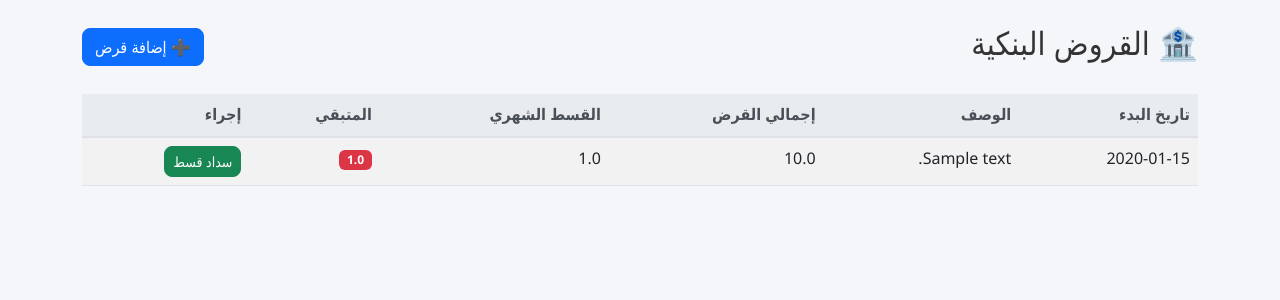
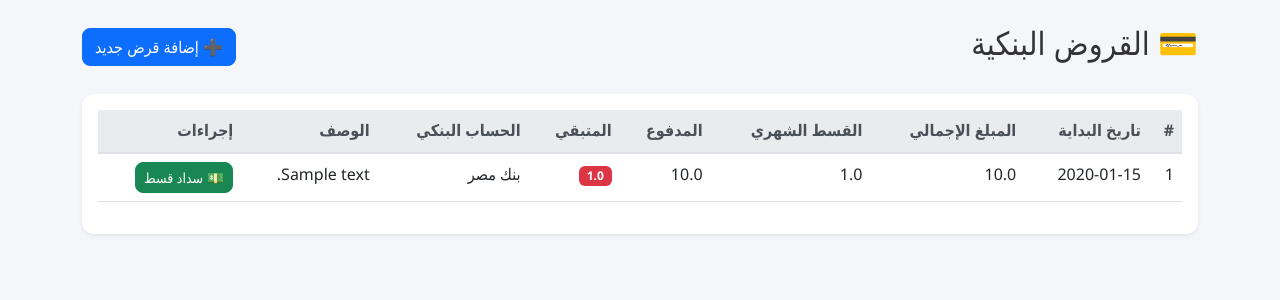
Before and after one commit to mariam-anwar-elgendy/AdamsCargo, a Flask app: template templates/bank_loans.html in a window 1280 px wide. Shown: the part 58-358 px from the top of the page. Run offline with Flask 3, Linux system fonts and the light colour scheme; data comes from the database, SQL or seed files in the repository; tables that the repository leaves empty hold one stand-in row (values such as "Sample post"); the template is opened without the code that fills it: values that come from a table or form of the project are taken from there, most other values are stand-ins (such as "Sample title", 1, 10 or a date in 2020).

Commit message:
Refactor bank loans template for better UI/UX
Updated the bank loans template to enhance layout and functionality, including improved table structure and modal dialogs for adding and paying loans.

```diff
--- a/templates/bank_loans.html
+++ b/templates/bank_loans.html
@@ -1,56 +1,150 @@
 {% extends 'base.html' %}
 
 {% block content %}
-<div class="d-flex justify-content-between align-items-center mb-4">
-    <h2>🏦 القروض البنكية</h2>
-    <button class="btn btn-primary" data-bs-toggle="modal" data-bs-target="#addLoanModal">➕ إضافة قرض</button>
+<div class="row mb-4">
+    <div class="col-12 d-flex justify-content-between align-items-center">
+        <h2>💳 القروض البنكية</h2>
+        <button type="button" class="btn btn-primary" data-bs-toggle="modal" data-bs-target="#addLoanModal">
+            ➕ إضافة قرض جديد
+        </button>
+    </div>
 </div>
 
-<table class="table table-striped">
-    <thead><tr><th>تاريخ البدء</th><th>الوصف</th><th>إجمالي القرض</th><th>القسط الشهري</th><th>المتبقي</th><th>إجراء</th></tr></thead>
+<!-- جدول القروض -->
+<div class="card shadow-sm">
+    <div class="card-body">
+        <div class="table-responsive">
+            <table class="table table-hover">
+                <thead>
+                    <tr>
+                        <th>#</th>
+                        <th>تاريخ البداية</th>
+                        <th>المبلغ الإجمالي</th>
+                        <th>القسط الشهري</th>
+                        <th>المدفوع</th>
+                        <th>المتبقي</th>
+                        <th>الحساب البنكي</th>
+                        <th>الوصف</th>
+                        <th>إجراءات</th>
+                    </tr>
+                </thead>
                 <tbody>
                     {% for loan in loans %}
                     <tr>
+                        <td>{{ loop.index }}</td>
                         <td>{{ loan.start_date }}</td>
-            <td>{{ loan.description }}</td>
                         <td>{{ loan.total_amount }}</td>
                         <td>{{ loan.monthly_installment }}</td>
-            <td><span class="badge bg-danger">{{ loan.remaining }}</span></td>
+                        <td>{{ loan.total_paid }}</td>
                         <td>
-                <button class="btn btn-sm btn-success" data-bs-toggle="modal" data-bs-target="#payLoanModal{{ loan.id }}">سداد قسط</button>
-
-                <div class="modal fade" id="payLoanModal{{ loan.id }}">
-                    <div class="modal-dialog"><div class="modal-content">
-                        <form method="POST" action="{{ url_for('pay_loan_installment', lid=loan.id) }}">
-                            <div class="modal-header"><h5>سداد قسط للقرض #{{ loan.id }}</h5></div>
-                            <div class="modal-body">
-                                <div class="mb-3"><label>التاريخ</label><input type="date" name="date" class="form-control" required></div>
-                                <div class="mb-3"><label>المبلغ</label><input type="number" name="amount" class="form-control" step="0.01" required></div>
-                                <div class="mb-3"><label>ملاحظات</label><textarea name="notes" class="form-control"></textarea></div>
-                            </div>
-                            <div class="modal-footer"><button type="submit" class="btn btn-success">تأكيد السداد</button></div>
-                        </form>
-                    </div></div>
-                </div>
+                            {% if loan.remaining > 0 %}
+                                <span class="badge bg-danger">{{ loan.remaining }}</span>
+                            {% else %}
+                                <span class="badge bg-success">مسدد</span>
+                            {% endif %}
+                        </td>
+                        <td>{{ loan.account.bank_name if loan.account else '-' }}</td>
+                        <td>{{ loan.description or '-' }}</td>
+                        <td>
+                            {% if loan.remaining > 0 %}
+                            <button type="button" class="btn btn-sm btn-success" data-bs-toggle="modal" data-bs-target="#payModal{{ loan.id }}">
+                                💵 سداد قسط
+                            </button>
+                            {% endif %}
                         </td>
                     </tr>
+
+                    <!-- Modal سداد قسط -->
+                    {% if loan.remaining > 0 %}
+                    <div class="modal fade" id="payModal{{ loan.id }}" tabindex="-1" aria-hidden="true">
+                        <div class="modal-dialog">
+                            <div class="modal-content">
+                                <div class="modal-header">
+                                    <h5 class="modal-title">سداد قسط - قرض #{{ loan.id }}</h5>
+                                    <button type="button" class="btn-close" data-bs-dismiss="modal"></button>
+                                </div>
+                                <form action="{{ url_for('pay_loan_installment', lid=loan.id) }}" method="POST">
+                                    <div class="modal-body">
+                                        <div class="mb-3">
+                                            <label class="form-label">التاريخ</label>
+                                            <input type="date" class="form-control" name="date" required value="{{ date.today() }}">
+                                        </div>
+                                        <div class="mb-3">
+                                            <label class="form-label">المبلغ</label>
+                                            <input type="number" step="0.01" class="form-control" name="amount" required>
+                                        </div>
+                                        <div class="mb-3">
+                                            <label class="form-label">الحساب البنكي</label>
+                                            <select class="form-select" name="account_id" required>
+                                                <option value="">اختر الحساب...</option>
+                                                {% for account in accounts %}
+                                                <option value="{{ account.id }}" {% if loan.account_id == account.id %}selected{% endif %}>{{ account.bank_name }}</option>
+                                                {% endfor %}
+                                            </select>
+                                        </div>
+                                        <div class="mb-3">
+                                            <label class="form-label">ملاحظات</label>
+                                            <input type="text" class="form-control" name="notes">
+                                        </div>
+                                    </div>
+                                    <div class="modal-footer">
+                                        <button type="button" class="btn btn-secondary" data-bs-dismiss="modal">إلغاء</button>
+                                        <button type="submit" class="btn btn-success">سداد</button>
+                                    </div>
+                                </form>
+                            </div>
+                        </div>
+                    </div>
+                    {% endif %}
                     {% endfor %}
                 </tbody>
             </table>
+        </div>
+    </div>
+</div>
 
 <!-- Modal إضافة قرض -->
-<div class="modal fade" id="addLoanModal">
-    <div class="modal-dialog"><div class="modal-content">
-        <form method="POST" action="{{ url_for('add_bank_loan') }}">
-            <div class="modal-header"><h5>إضافة قرض جديد</h5></div>
+<div class="modal fade" id="addLoanModal" tabindex="-1" aria-hidden="true">
+    <div class="modal-dialog">
+        <div class="modal-content">
+            <div class="modal-header">
+                <h5 class="modal-title">إضافة قرض بنكي جديد</h5>
+                <button type="button" class="btn-close" data-bs-dismiss="modal"></button>
+            </div>
+            <form action="{{ url_for('add_bank_loan') }}" method="POST">
                 <div class="modal-body">
-                <div class="mb-3"><label>تاريخ البدء</label><input type="date" name="start_date" class="form-control" required></div>
-                <div class="mb-3"><label>إجمالي المبلغ</label><input type="number" name="total_amount" class="form-control" step="0.01" required></div>
-                <div class="mb-3"><label>القسط الشهري</label><input type="number" name="monthly_installment" class="form-control" step="0.01" required></div>
-                <div class="mb-3"><label>الوصف</label><textarea name="description" class="form-control"></textarea></div>
+                    <div class="mb-3">
+                        <label class="form-label">تاريخ البداية</label>
+                        <input type="date" class="form-control" name="start_date" required>
                     </div>
-            <div class="modal-footer"><button type="submit" class="btn btn-primary">حفظ</button></div>
+                    <div class="mb-3">
+                        <label class="form-label">المبلغ الإجمالي</label>
+                        <input type="number" step="0.01" class="form-control" name="total_amount" required>
+                    </div>
+                    <div class="mb-3">
+                        <label class="form-label">القسط الشهري</label>
+                        <input type="number" step="0.01" class="form-control" name="monthly_installment" required>
+                    </div>
+                    <div class="mb-3">
+                        <label class="form-label">الحساب البنكي</label>
+                        <select class="form-select" name="account_id" required>
+                            <option value="">اختر الحساب...</option>
+                            {% for account in accounts %}
+                            <option value="{{ account.id }}">{{ account.bank_name }}</option>
+                            {% endfor %}
+                        </select>
+                    </div>
+                    <div class="mb-3">
+                        <label class="form-label">الوصف</label>
+                        <input type="text" class="form-control" name="description">
+                    </div>
+                </div>
+                <div class="modal-footer">
+                    <button type="button" class="btn btn-secondary" data-bs-dismiss="modal">إلغاء</button>
+                    <button type="submit" class="btn btn-primary">إضافة القرض</button>
+                </div>
             </form>
-    </div></div>
+        </div>
+    </div>
 </div>
 {% endblock %}
```
Lines whose indentation alone changed are shown as unchanged.
